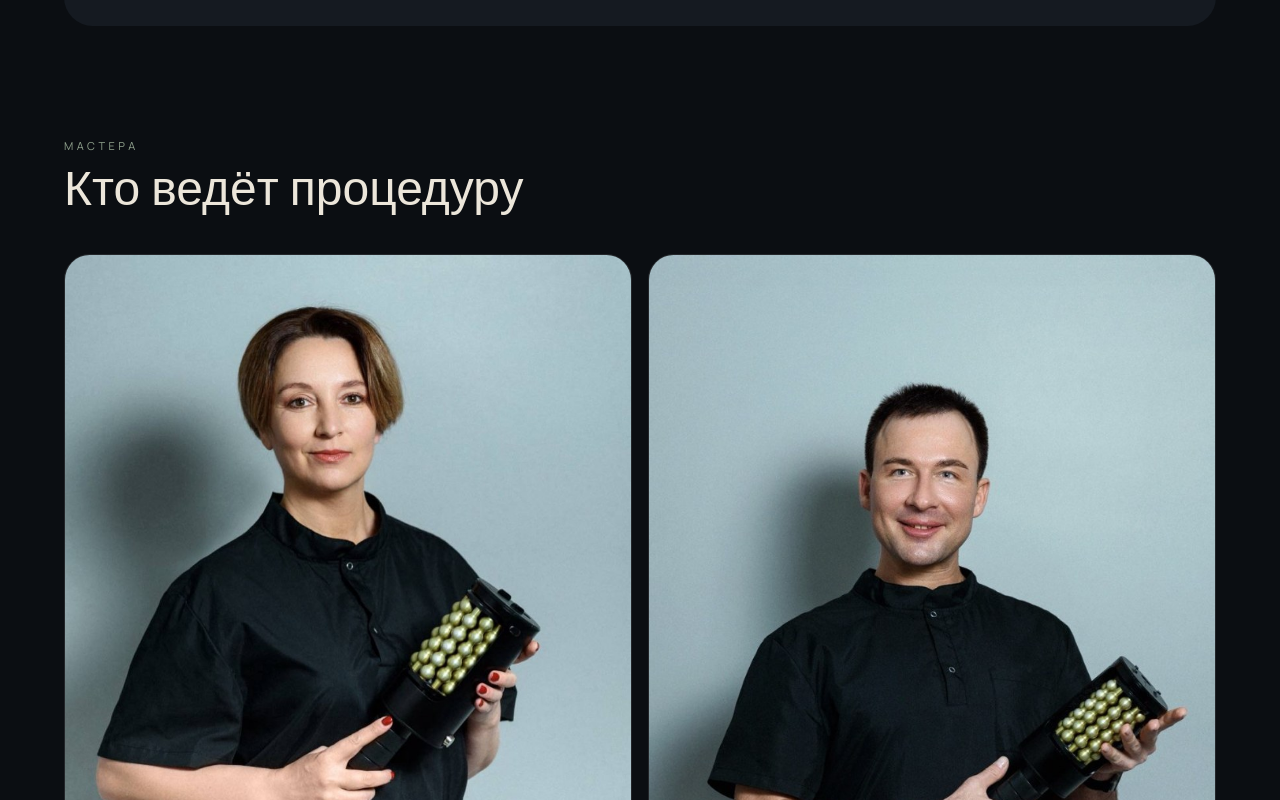
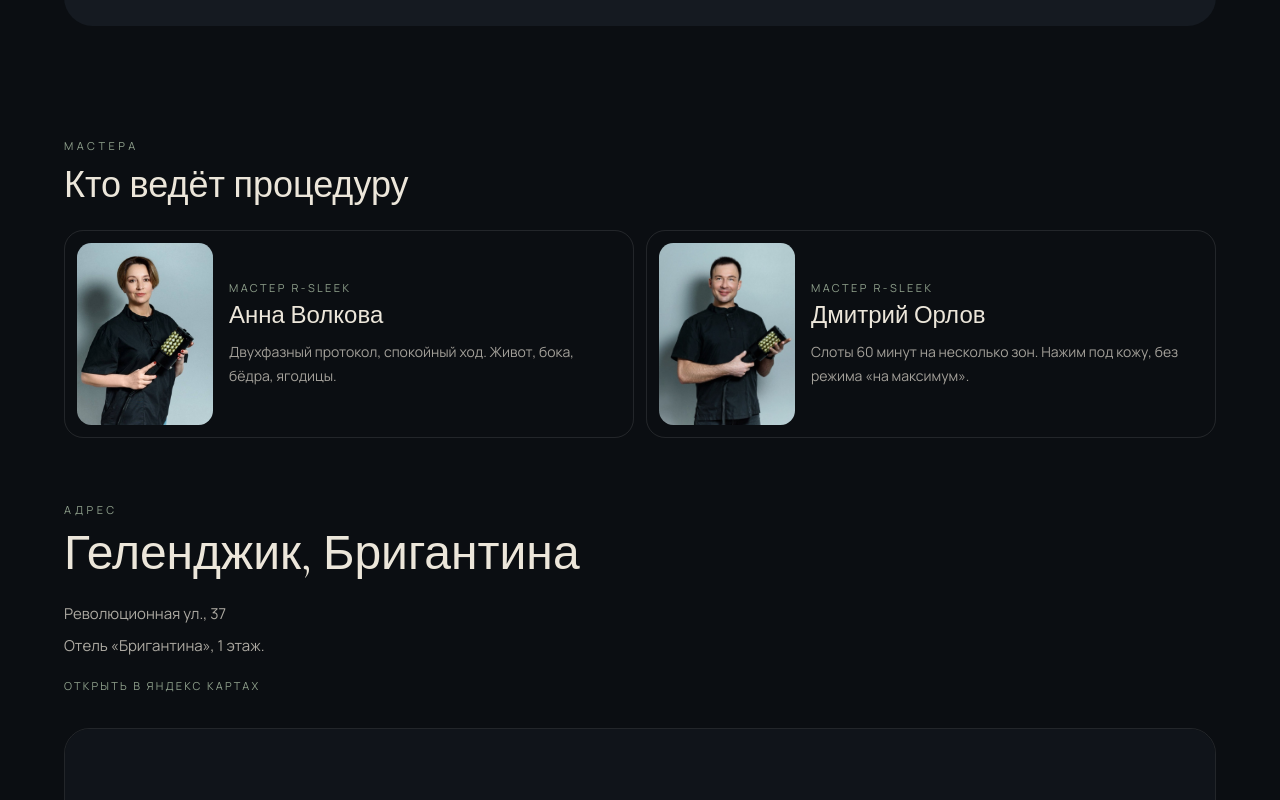
Before and after one commit to gnxv/ds, a Next.js app: page /r-sleek in a window 1280 px wide. Shown: the part 6500-7300 px from the top of the page. Built offline with nearby package versions, Linux system fonts and the light colour scheme.

Commit message:
Compact masters block and replace Dmitry photo

```diff
--- a/src/app/r-sleek/page.tsx
+++ b/src/app/r-sleek/page.tsx
@@ -439,48 +439,46 @@ export default function RSleekPage() {
         </div>
       </section>
 
-      <section className="px-5 pb-20 md:px-6 md:pb-28">
+      <section className="px-5 pb-14 md:px-6 md:pb-16">
         <div className="mx-auto max-w-6xl">
           <p className="text-[11px] uppercase tracking-[0.32em] text-[#8fa08c]">
             Мастера
           </p>
-          <h2 className="font-serif mt-3 text-4xl md:text-5xl">
+          <h2 className="font-serif mt-3 text-3xl md:text-4xl">
             Кто ведёт процедуру
           </h2>
-          <div className="mt-10 grid gap-4 md:grid-cols-2">
-            <article className="overflow-hidden rounded-[1.6rem] border border-white/10">
+          <div className="mt-6 grid gap-3 md:grid-cols-2">
+            <article className="grid grid-cols-[7.5rem_1fr] items-center gap-4 overflow-hidden rounded-[1.2rem] border border-white/10 p-3 sm:grid-cols-[8.5rem_1fr]">
               <img
                 src="/media/r-sleek/master-anna.jpg"
                 alt="Анна Волкова, мастер R-Sleek"
-                className="aspect-[4/5] w-full object-cover object-top"
+                className="aspect-[3/4] w-full rounded-[0.9rem] object-cover object-top"
               />
-              <div className="p-7">
+              <div className="pr-2">
                 <p className="text-[11px] uppercase tracking-[0.22em] text-[#8fa08c]">
                   Мастер R-Sleek
                 </p>
-                <h3 className="font-serif mt-2 text-3xl">Анна Волкова</h3>
-                <p className="mt-4 text-sm leading-7 text-[#ece6da]/68">
-                  Ведёт двухфазный протокол: лимфодренаж и локальную коррекцию.
-                  Спокойный ход, без гонки по минутам. Работает с животом,
-                  боками, бёдрами и ягодицами.
+                <h3 className="font-serif mt-1 text-2xl">Анна Волкова</h3>
+                <p className="mt-2 text-sm leading-6 text-[#ece6da]/68">
+                  Двухфазный протокол, спокойный ход. Живот, бока, бёдра,
+                  ягодицы.
                 </p>
               </div>
             </article>
-            <article className="overflow-hidden rounded-[1.6rem] border border-white/10">
+            <article className="grid grid-cols-[7.5rem_1fr] items-center gap-4 overflow-hidden rounded-[1.2rem] border border-white/10 p-3 sm:grid-cols-[8.5rem_1fr]">
               <img
                 src="/media/r-sleek/master-dmitry.jpg"
                 alt="Дмитрий Орлов, мастер R-Sleek"
-                className="aspect-[4/5] w-full object-cover object-top"
+                className="aspect-[3/4] w-full rounded-[0.9rem] object-cover object-top"
               />
-              <div className="p-7">
+              <div className="pr-2">
                 <p className="text-[11px] uppercase tracking-[0.22em] text-[#8fa08c]">
                   Мастер R-Sleek
                 </p>
-                <h3 className="font-serif mt-2 text-3xl">Дмитрий Орлов</h3>
-                <p className="mt-4 text-sm leading-7 text-[#ece6da]/68">
-                  Берёт расширенные слоты на 60 минут, когда зон несколько.
-                  Следит за нажимом под чувствительность кожи и не гонит
-                  ролики «на максимум».
+                <h3 className="font-serif mt-1 text-2xl">Дмитрий Орлов</h3>
+                <p className="mt-2 text-sm leading-6 text-[#ece6da]/68">
+                  Слоты 60 минут на несколько зон. Нажим под кожу, без режима
+                  «на максимум».
                 </p>
               </div>
             </article>
```
Also changed, not shown: public/media/r-sleek/master-dmitry.jpg.
